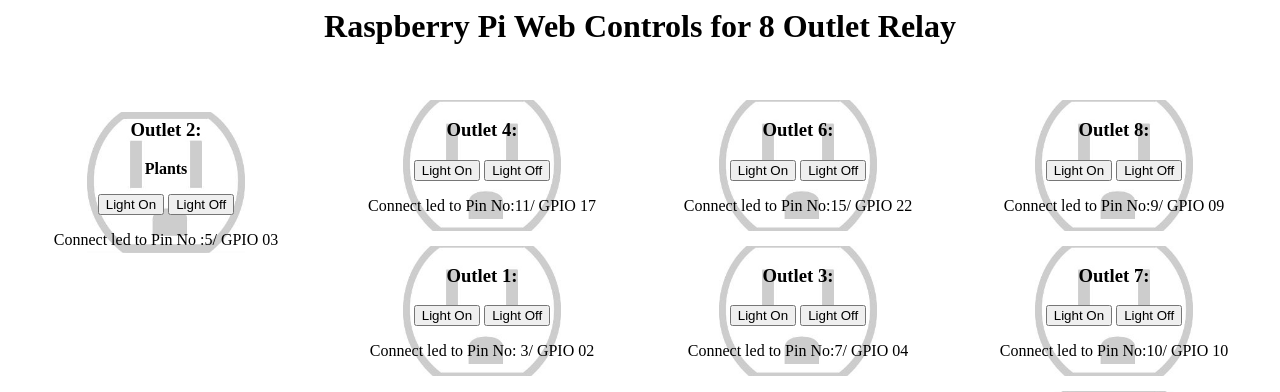
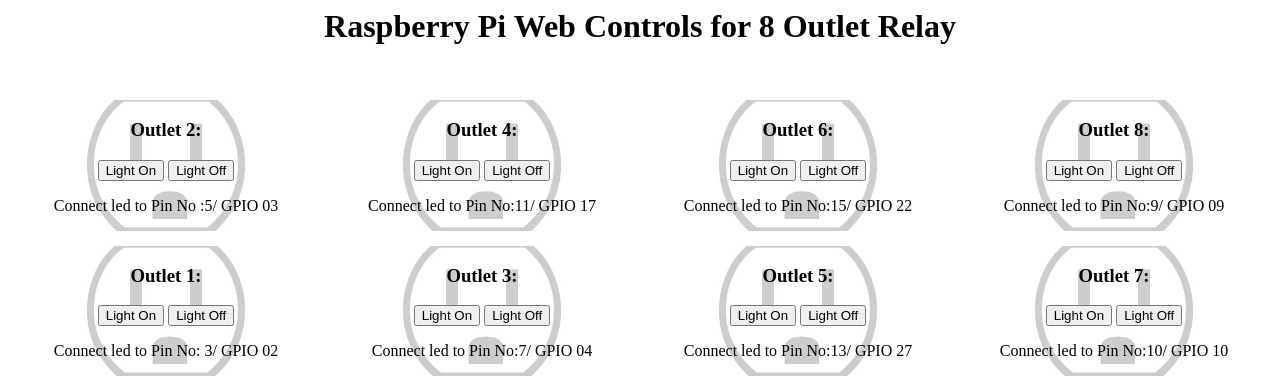
Before and after one commit to BurlyNerdGetsTheWorm/Coop_Automation, a PHP site: page / in a window 1280 px wide. Shown: the top 392 px of the page. Run offline with PHP 8.4, Linux system fonts and the light colour scheme.

Commit message:
deleted outlet labels because it screwed up design

```diff
--- a/index.php
+++ b/index.php
@@ -79,7 +79,6 @@
 
 <div id="Outlet2Group" class="toprow firstrow">
 <h3>Outlet 2:</h3>
-<p><strong>Plants</strong><p>
 <button id="2-Outlet-On" class="btn" name="GPIO03ON">Light On</button>
 <button id="2-Outlet-Off" class="btn" name="GPIO03OFF">Light Off</button><br>
 <p>Connect led to Pin No :5/ GPIO 03</p>
```
